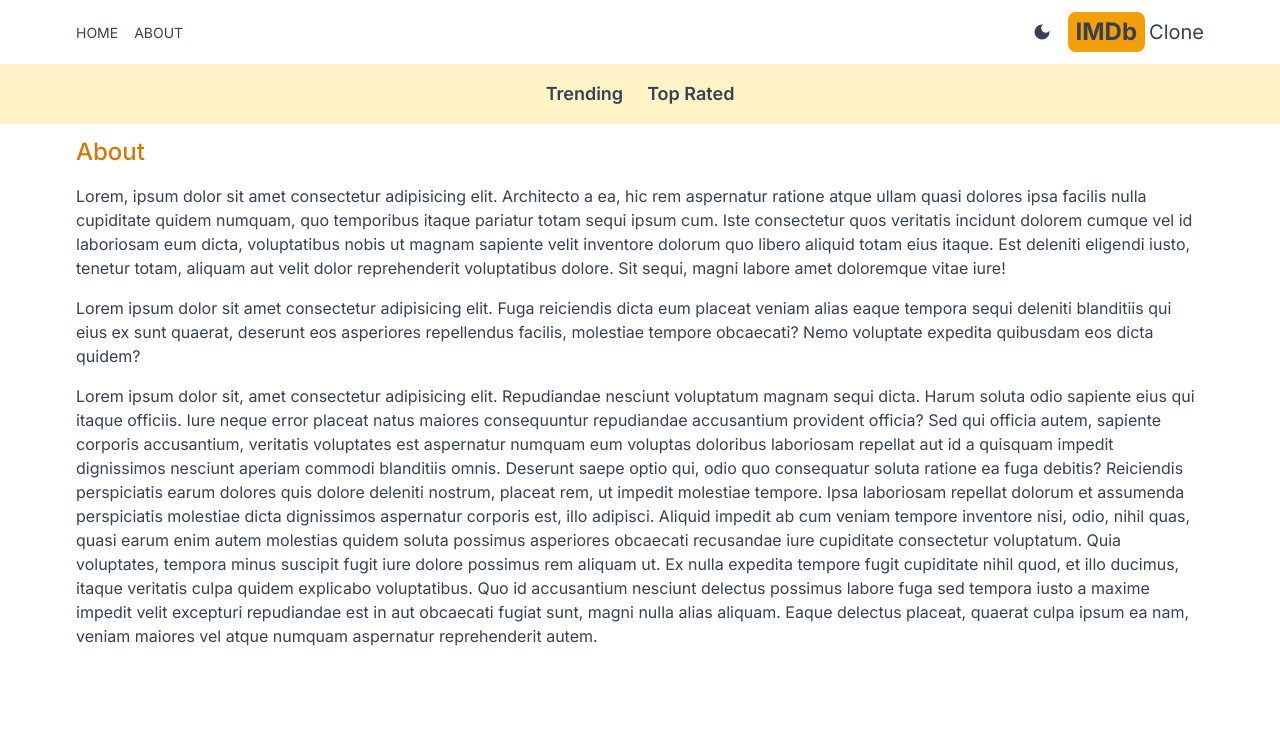
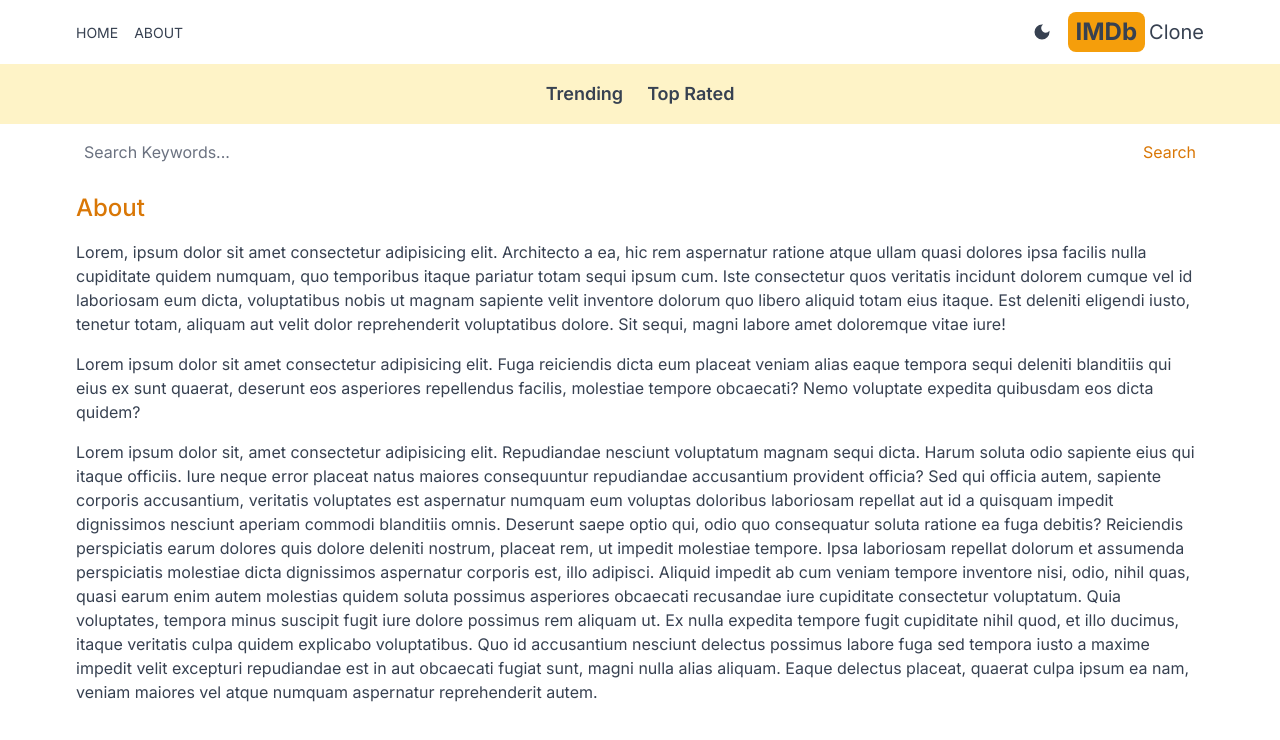
Before and after one commit to Mahelchandupa/Next-IMDb-Clone, a Next.js app: page /about in a window 1280 px wide. Shown: the top 740 px of the page. Built offline with nearby package versions, Linux system fonts and the light colour scheme.

Commit message:
add search box

```diff
--- a/src/app/layout.js
+++ b/src/app/layout.js
@@ -3,6 +3,7 @@
 import Header from "@/components/Header";
 import Providers from "./Providers";
 import Navbar from "@/components/Navbar";
+import SearchBox from "@/components/SearchBox";
 
 const inter = Inter({ subsets: ["latin"] });
 
@@ -18,6 +19,7 @@
         <Providers>
           <Header />
           <Navbar />
+          <SearchBox />
           {children}
         </Providers>
       </body>
--- /dev/null
+++ b/src/app/search/[searchTerm]/page.jsx
@@ -0,0 +1,26 @@
+import Results from '@/components/Results'
+import React from 'react'
+
+const SearchPage = async ({ params }) => {
+
+  const searchTerm = params.searchTerm
+  const res = await fetch(`https://api.themoviedb.org/3/search/movie?api_key=${process.env.API_KEY}&query=${searchTerm}&language=en-US&page=1&include_adult=false`)
+
+  const data = await res.json()
+  const results = data.results
+
+  return (
+    <div>
+        {
+            results && results.length === (
+                <h1 className=' text-center pt-6'>No results found</h1>
+            )
+        }
+        {
+            results && <Results results={results} />
+        }
+    </div>
+  )
+}
+
+export default SearchPage
--- /dev/null
+++ b/src/components/SearchBox.jsx
@@ -0,0 +1,32 @@
+"use client"
+
+import { useState } from "react"
+import { useRouter } from "next/navigation"
+
+const SearchBox = () => {
+
+  const [search, setSearch] = useState('')
+  const router = useRouter()
+
+  const handleSubmit = (e) => {
+    e.preventDefault()
+    router.push(`/search/${search}`)
+
+  }
+
+  return (
+    <form className=" flex justify-between px-5 max-w-6xl mx-auto" onSubmit={handleSubmit}>
+        <input
+        className=' w-full h-14 rounded-md placeholder-gray-500 outline-none bg-transparent flex-1'
+        type="text"
+        name=""
+        placeholder='Search Keywords...'
+        value={search}
+        onChange={ (e) => setSearch(e.target.value)}
+        />
+        <button className=' text-amber-600 disabled:text-gray-400' disabled={search === ' '} >Search</button>
+    </form>
+  )
+}
+
+export default SearchBox
```
